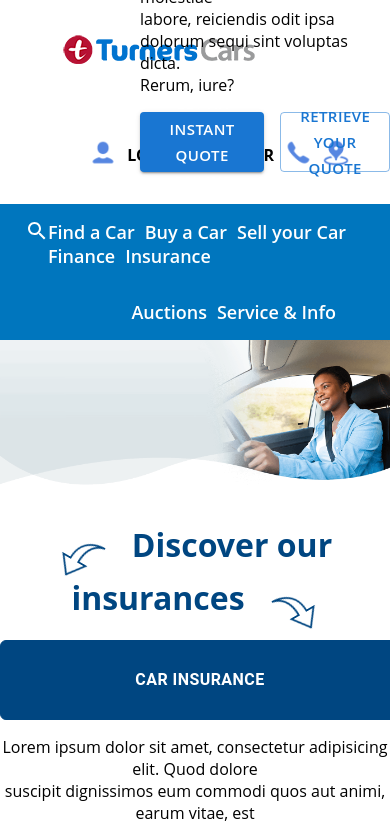
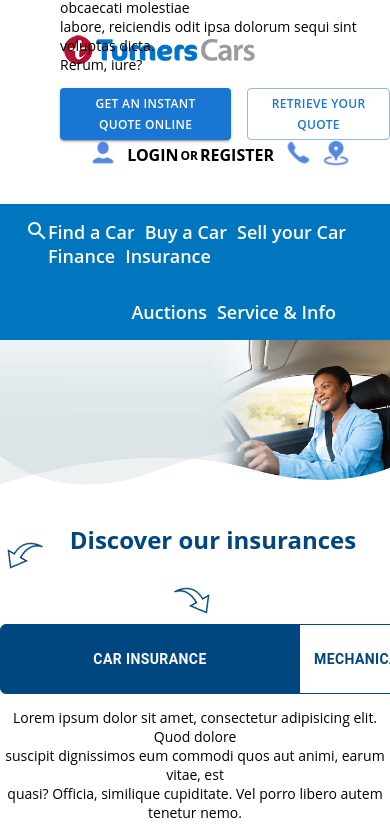
Before and after one commit to aidannairn/insure-a-vehicle, a React (Create React App) app: page / in a window 390 px wide. Shown: the top 827 px of the page. Built offline with nearby package versions, Linux system fonts and the light colour scheme.

Commit message:
link added

```diff
--- a/src/App.css
+++ b/src/App.css
@@ -59,3 +59,16 @@
   font-weight: 700;
   height: 80px;
 }
+
+@media only screen and (max-width: 1025px) {
+  .homepage-btn-container button {
+    width: 300px;
+    font-size: 14px;
+    font-weight: 700;
+    height: 70px;
+}
+
+p.description {
+  font-size: 14px;
+}
+}
--- a/src/components/Banner/Banner.css
+++ b/src/components/Banner/Banner.css
@@ -20,3 +20,68 @@
     font-size: 15px;
     font-family: "Open Sans", sans-serif;
 }
+
+@media only screen and (max-width: 1025px) {
+    .text-box {
+        bottom: 44em;
+        float: left;
+        padding-left: 60px;
+        position: absolute;
+        text-align: left;
+    }
+
+    .text-box h1{
+        font-size: 24px;
+    }
+
+    .text-box p {
+        font-size: 14px;
+    }
+
+    .btn-box button {
+        font-weight: 600;
+        height: 52px;
+        font-size: 12px;
+        font-family: "Open Sans", sans-serif;
+    }
+
+    .right-menu li, .left-menu li {
+        float: left;
+        padding-left: 10px;
+        font-weight: 600;
+        font-size: 15px;
+    }
+
+    ul.right-menu {
+        float: right;
+        color: white;
+        padding-right: 30px;
+    }
+
+    .search-icon {
+        position: absolute;
+        left: 25px;
+        top: 12px;
+        color: white;
+    }
+
+    .heading-text {
+        padding: 30px;
+        color: #004681;
+        font-size: 24px;
+    }
+
+    .left-arrow {
+        max-height: 36px;
+        transform: rotate(210deg);
+        position: relative;
+        top: 24px;
+    }
+
+    .right-arrow {
+        max-height: 36px;
+        transform: rotateX(180deg) rotate(30deg);
+        position: relative;
+        top: 24px;
+    }
+  }
--- a/src/components/FamilyPlan/FamilyPlan.tsx
+++ b/src/components/FamilyPlan/FamilyPlan.tsx
@@ -1,6 +1,6 @@
 import React from "react";
 import familyPlanImg from "../../images/Quoting Process Steps.png";
-import familyPlanHomeImg from "../../images/family-plan-home.png";
+import familyPlanHomeImg from "../../images/family-plan-img.png";
 import "./FamilyPlan.css";
 
 interface FamilyPlanProps {}
--- a/src/components/Header/Header.css
+++ b/src/components/Header/Header.css
@@ -58,6 +58,12 @@ ul.right-menu {
   font-size: 18px;
 }
 
+.left-menu li a {
+  color: white;
+  text-decoration: none;
+  cursor: pointer;
+}
+
 .account-panel {
   float: left;
   padding-right: 10px;
--- a/src/components/Header/Header.tsx
+++ b/src/components/Header/Header.tsx
@@ -1,10 +1,11 @@
 import React from "react";
-import './Header.css';
+import "./Header.css";
 import logoImg from "../../images/turnerscars_logo_1line_horz_true-rgb-desktop.png";
-import SearchIcon from '@mui/icons-material/Search';
-import PersonIcon from '../../images/Person.png';
-import PhoneIcon from '../../images/header-phone.png';
-import LocationOnIcon from '../../images/Place Marker.png';
+import SearchIcon from "@mui/icons-material/Search";
+import PersonIcon from "../../images/Person.png";
+import PhoneIcon from "../../images/header-phone.png";
+import LocationOnIcon from "../../images/Place Marker.png";
+import { Link } from "react-router-dom";
 
 interface HeaderProps {}
 
@@ -13,27 +14,36 @@ export const Header: React.FC<HeaderProps> = ({}) => {
     <header>
       <div className="header-container">
         <div className="logo-container">
-          <img src={logoImg} className="logo" alt="turners-logo" />
+          <Link to='/'><img src={logoImg} className="logo" alt="turners-logo" /></Link>
         </div>
         <div className="header-content">
           <div className="account-panel">
-            <img src={PersonIcon} className="person-icon"/>
+            <img src={PersonIcon} className="person-icon" />
             <a className="login">Login</a>
             <span className="or">Or</span>
             <a className="register">Register</a>
           </div>
-          <a href="tel:0800 887 637" className="phone-number"><img src={PhoneIcon} className="phone-icon"/></a>
-          <a href="" className="find-us"><img src={LocationOnIcon} className="location-icon"/></a>
+          <a href="tel:0800 887 637" className="phone-number">
+            <img src={PhoneIcon} className="phone-icon" />
+          </a>
+          <a href="" className="find-us">
+            <img src={LocationOnIcon} className="location-icon" />
+          </a>
         </div>
       </div>
       <nav className="main-menu">
         <div className="content">
           <ul className="left-menu">
-            <li><SearchIcon className="search-icon" fontSize="medium"/>Find a Car</li>
+            <li>
+              <SearchIcon className="search-icon" fontSize="medium" />
+              Find a Car
+            </li>
             <li>Buy a Car</li>
             <li>Sell your Car</li>
             <li>Finance</li>
-            <li>Insurance</li>
+            <li>
+              <Link to="/insurance">Insurance</Link>
+            </li>
           </ul>
           <ul className="right-menu">
             <li>Auctions</li>
```
Also changed, not shown: src/images/d746c63aa640f237e3217c008aa24fef.png (deleted), src/images/family-plan-img.png (added).
